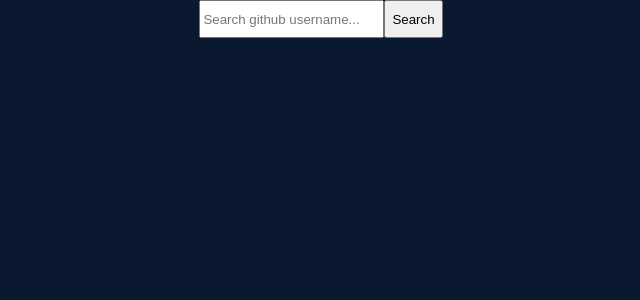
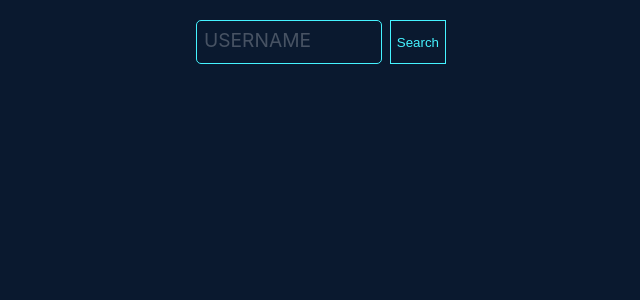
Before and after one commit to MohdFaisalBidda/Github-Profile-Viewer, a React (Create React App) app: page / in a window 1280 px wide. Shown: the top 300 px of the page, without its empty margins (319-959 px from the left). Built offline with nearby package versions, Linux system fonts and the light colour scheme.

Commit message:
Completed

```diff
--- a/public/index.html
+++ b/public/index.html
@@ -24,7 +24,7 @@
       work correctly both with client-side routing and a non-root public URL.
       Learn how to configure a non-root public URL by running `npm run build`.
     -->
-    <title>React App</title>
+    <title>Github Profile Viewer</title>
   </head>
   <body>
     <noscript>You need to enable JavaScript to run this app.</noscript>
--- a/src/Components/Card.css
+++ b/src/Components/Card.css
@@ -146,3 +146,11 @@
     font-weight: 400;
     color: #fff;
 }
+
+.empty{
+    margin-top: 100px;
+}
+.empty h3{
+    font-size: 2rem;
+    color: #45f3ff;
+}
--- a/src/Components/Card.jsx
+++ b/src/Components/Card.jsx
@@ -1,18 +1,15 @@
 import React from "react"
 import { useState, useEffect } from "react"
-import ClipLoader from "react-spinners/ClipLoader";
 import "./Card.css"
 
 export const Card = ({ username }) => {
   const [name, setName] = useState("");
   const [avatarUrl, setAvatarUrl] = useState("");
-  const [company, setCompany] = useState("");
   const [location, setLocation] = useState("");
   const [publicRepos, setPublicRepos] = useState(0);
   const [followers, setFollowers] = useState(0);
   const [following, setFollowing] = useState(0);
   const [error, setError] = useState(false);
-  const [isLoading, setIsLoading] = useState(false);
 
 
   useEffect(() => {
@@ -24,31 +21,28 @@ export const Card = ({ username }) => {
       .then(data => {
         setName(data.name);
         setAvatarUrl(data.avatar_url);
-        setCompany(data.company);
         setLocation(data.location);
         setPublicRepos(data.public_repos);
         setFollowing(data.following);
         setFollowers(data.followers);
-        setIsLoading(true);
+        setError(false)
       })
       .catch(error => {
         setError(true)
-        setIsLoading(false);
-
         console.log(error);
       })
 
 
-  }, [])
+  }, [username])
 
 
   return (
     <>
-      {error === true && (<div className="empty">
+      {error && (<div className="empty">
         <h3>User Not Found</h3>
       </div>)}
 
-      <div className="box">
+      {name && (<div className="box">
         <div className="line"></div>
         <div className="img">
           <img src={avatarUrl} alt="" srcset="" />
@@ -63,38 +57,8 @@ export const Card = ({ username }) => {
             </div>
           </div>
         </div>
-      </div>
-
-
-      {name && (
-        <div className="box">
-          <div className="row">
-            <div className="column col-lg-3 col-sm-6">
-              <div className="card hovercard">
-                <div className="cardheader"></div>
-                <div className="avatar">
-                  <img src={avatarUrl} className="image" />
-                  <hr />
-                </div>
-                <div className="info">
-                  <div className="title">
-                    <h3>{name}</h3>
-                  </div>
-                  <div className="desc">
-                    <h4><a href={"https://github.com/" + username}>@{username}</a></h4>
-                    {/*<p> {company?company:null}</p>*/}
-                    <p>{location}</p>
-                  </div>
-
-                </div>
-              </div>
-            </div>
-
-            <table className="table"><thead><tr><th scope="row"></th><th scope="row"></th><th scope="row"></th></tr></thead><tbody><tr><td>{publicRepos}</td><td>{following}</td><td>{followers}</td></tr></tbody></table></div></div>) || (error === false &&
-              (<div className="loader" ><ClipLoader color="black" size={60} loading />
-              </div>))
+      </div>)
       }
-
 
 
     </>
--- /dev/null
+++ b/src/Components/SearchBar.css
@@ -0,0 +1,49 @@
+
+.inputBox{
+    display: flex;
+    position: relative;
+    margin: auto;
+    width: 250px;
+    margin-top: 20px;
+}
+.inputBox input{
+    width: 100%;
+    padding: 10px;
+    border: 1px solid #45f3ff;
+    background: #0a192f;
+    border-radius: 5px;
+    outline: none;
+    color: white;
+    font-size: 1.2em;
+    margin-right:8px;
+}
+.inputBox span{
+    position: absolute;
+    left: 0;
+    padding: 8px;
+    pointer-events: none;
+    font-size: 1.2em;
+    color: rgba(255, 255, 255, 0.25);
+    text-transform: uppercase;
+    transition: 0.4s;
+}
+
+.inputBox input:valid ~ span,
+.inputBox input:focus ~ span{
+    color: #45f3ff;
+    transform: translateX(10px) translateY(-13px);
+    font-size: 1em;
+    padding: 0 10px;
+    background: #0a192f;
+}
+.btn{
+   background: #0a192f;
+   border: 1px solid #45f3ff;
+   color: #45f3ff;
+   cursor: pointer;
+   transition: 0.4s ease-in-out
+}
+.btn:hover{
+    color: black;
+    background: #45f3ff;
+}
--- a/src/Components/SearchBar.jsx
+++ b/src/Components/SearchBar.jsx
@@ -1,20 +1,22 @@
 import React from "react"
+import "./SearchBar.css"
 
 
 export const SearchBar = ({ value, onChange, onClick }) => {
   return (
     <>
-      <div style={{ display: "flex", textAlign: "center", justifyContent: "center", height: "38px" }} className="container">
-
+      <div>
+        <div className="inputBox">
         <input
           className="form-control"
           type="text"
-          placeholder="Search github username..."
+          required="required"
           onChange={onChange}
           value={value}
         />
-
-        <button className="btn btn-primary mx-1" onClick={onClick}>Search</button>
+        <span>Username</span>
+        <button className="btn" onClick={onClick}>Search</button>
+        </div>
 
 
 
```
